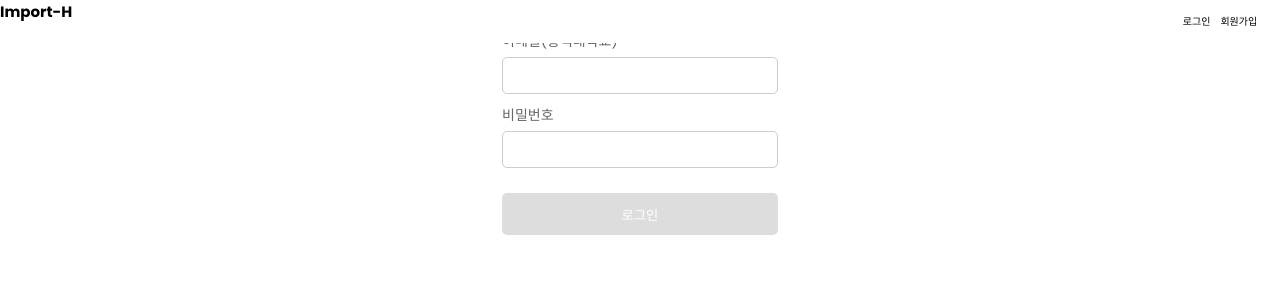
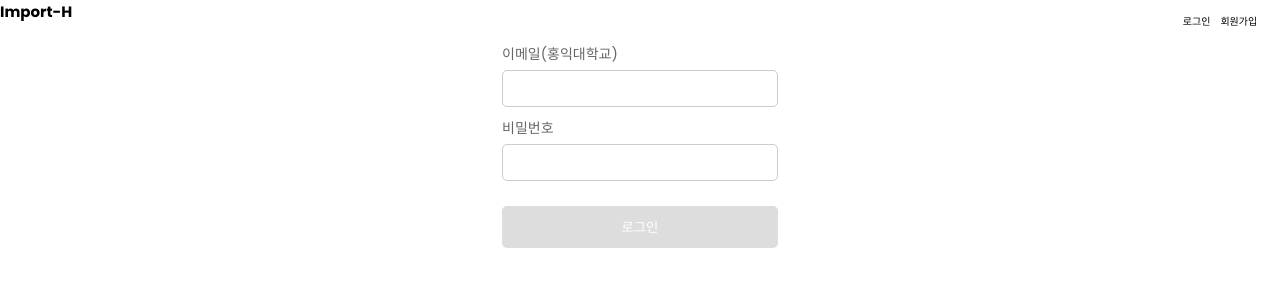
Before and after one commit to import-H/frontend, a React (Create React App) app: page /login in a window 1280 px wide. Shown: the top 300 px of the page. Built offline with nearby package versions, Linux system fonts and the light colour scheme; a small style sheet from the web is missing.

Commit message:
Theme Container 디자인 통일화

```diff
--- a/src/App.js
+++ b/src/App.js
@@ -1,23 +1,12 @@
 import React from "react";
 import GlobalStyle from "./Styles/Globalstyle";
-import styled from "styled-components";
-
-const Container = styled.div`
-  width: 100%;
-  max-width: 1200px;
-  margin: 0 auto;
-  min-width: 300px;
-  padding: 20px 25px;
-  display: flex;
-  justify-content: center;
-`;
+import { Container } from "./Styles/theme";
 
 const App = () => {
   return (
     <Container>
-      <GlobalStyle>
-        랜딩페이지
-      </GlobalStyle>
+      <GlobalStyle />
+      <div style={{marginTop: '5%'}}>랜딩페이지</div>
     </Container>
   );
 };
--- a/src/Pages/Login.js
+++ b/src/Pages/Login.js
@@ -8,17 +8,8 @@ import { login } from "../reducers/slices/authSlice";
 // styled-components
 import styled from "styled-components";
 import GlobalStyle from "../Styles/Globalstyle.js";
-import { Button, Input } from "../Styles/theme.js";
+import { Button, Input, Container } from "../Styles/theme.js";
 
-const Container = styled.div`
-  width: 100%;
-  max-width: 1200px;
-  margin: 0 auto;
-  min-width: 300px;
-  padding: 20px 25px;
-  display: flex;
-  justify-content: center;
-`;
 const Label = styled.div`
   font-size: 1.4em;
   margin: 10px 0 5px 0;
--- a/src/Pages/Register.js
+++ b/src/Pages/Register.js
@@ -8,17 +8,8 @@ import { register } from "../reducers/slices/authSlice";
 // styled-components
 import styled from "styled-components";
 import GlobalStyle from "../Styles/Globalstyle.js";
-import { Button, Input } from "../Styles/theme.js";
+import { Button, Input, Container } from "../Styles/theme.js";
 
-const Container = styled.div`
-  width: 100%;
-  max-width: 1200px;
-  margin: 0 auto;
-  min-width: 300px;
-  padding: 20px 25px;
-  display: flex;
-  justify-content: center;
-`;
 const Label = styled.div`
   font-size: 1.4em;
   margin: 10px 0 5px 0;
--- a/src/Styles/theme.js
+++ b/src/Styles/theme.js
@@ -34,4 +34,15 @@ const Button = styled.button`
   }
 `;
 
-export { Button, Input };
+const Container = styled.div`
+  width: 100%;
+  max-width: 1200px;
+  margin: 0 auto;
+  margin-top: 1%;
+  min-width: 300px;
+  padding: 20px 25px;
+  display: flex;
+  justify-content: center;
+`;
+
+export { Button, Input, Container };
```
